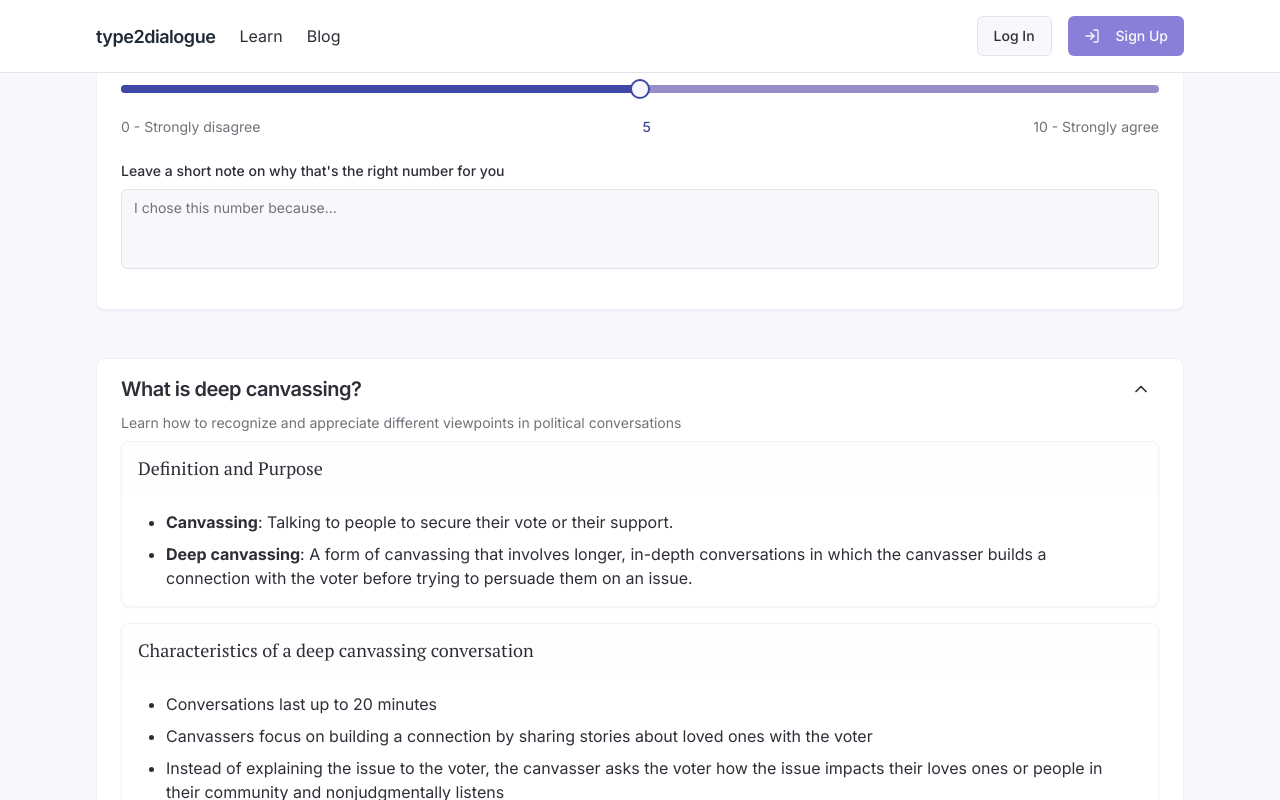
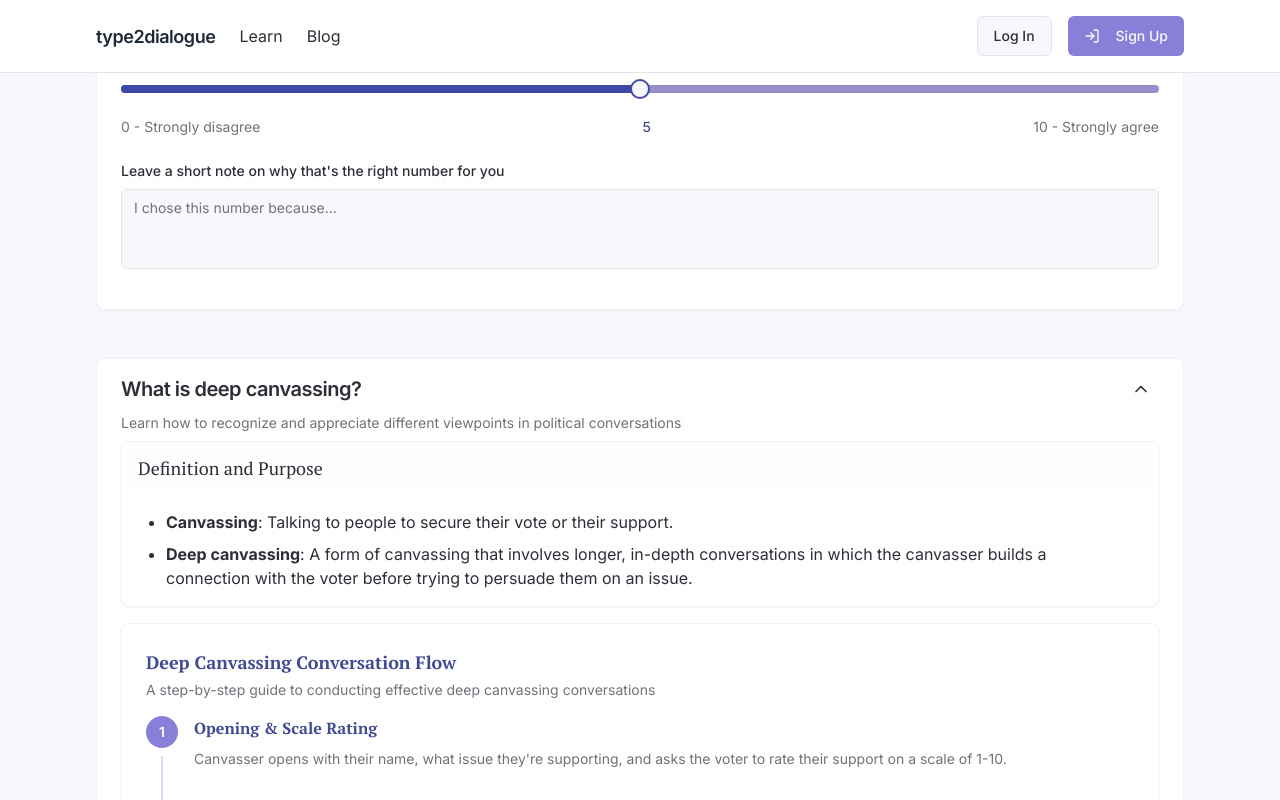
Before and after one commit to djechlin/empathy-wins-dialogue, a React (Vite) app: page /learn/starting-out in a window 1280 px wide. Both pictures are taken after a click on the element 640 px from the left and 859 px from the top of the page. Shown: the part 459-1259 px from the top of the page. Built offline with nearby package versions, Linux system fonts and the light colour scheme; a web font is replaced by a local one.

Commit message:
Refactor: Replace list with conversation flow graphic
Replaced the "Characteristics of a deep canvassing conversation" list with a visual representation of the conversation flow, including a vertical line with numbered steps.

```diff
--- /dev/null
+++ b/src/components/learn/ConversationFlow.tsx
@@ -0,0 +1,76 @@
+
+import React from 'react';
+import { Card, CardContent } from '@/components/ui/card';
+
+interface FlowStepProps {
+  number: number;
+  title: string;
+  description: string;
+  isLast?: boolean;
+}
+
+const FlowStep: React.FC<FlowStepProps> = ({ number, title, description, isLast = false }) => {
+  return (
+    <div className="flex items-start gap-4">
+      <div className="flex flex-col items-center">
+        <div className="w-8 h-8 bg-dialogue-purple text-white rounded-full flex items-center justify-center font-semibold text-sm">
+          {number}
+        </div>
+        {!isLast && <div className="w-0.5 h-16 bg-dialogue-purple/30 mt-2"></div>}
+      </div>
+      <div className="flex-1 pb-8">
+        <h4 className="font-semibold text-dialogue-darkblue mb-2">{title}</h4>
+        <p className="text-sm text-muted-foreground leading-relaxed">{description}</p>
+      </div>
+    </div>
+  );
+};
+
+const ConversationFlow: React.FC = () => {
+  const steps = [
+    {
+      title: "Opening & Scale Rating",
+      description: "Canvasser opens with their name, what issue they're supporting, and asks the voter to rate their support on a scale of 1-10."
+    },
+    {
+      title: "Explore Personal Connections",
+      description: "Canvasser asks the voter who they know who's affected by the issue and begins exploring the issue with them."
+    },
+    {
+      title: "Share Personal Stories",
+      description: "If needed, canvasser shares their story unrelated to politics, just about a time a loved one was there for them, and elicits a similar story from the voter."
+    },
+    {
+      title: "Support & Community Exploration",
+      description: "Canvasser gives the voter support as they explore the issue and how it relates to people in their community."
+    },
+    {
+      title: "Second Rating & Reflection",
+      description: "Canvasser asks the voter to rate their support a second time, giving the voter a chance to notice if their number has changed."
+    }
+  ];
+
+  return (
+    <Card className="border-dialogue-neutral">
+      <CardContent className="p-6">
+        <div className="mb-4">
+          <h3 className="font-semibold text-dialogue-darkblue text-lg">Deep Canvassing Conversation Flow</h3>
+          <p className="text-sm text-muted-foreground mt-1">A step-by-step guide to conducting effective deep canvassing conversations</p>
+        </div>
+        <div className="space-y-0">
+          {steps.map((step, index) => (
+            <FlowStep
+              key={index}
+              number={index + 1}
+              title={step.title}
+              description={step.description}
+              isLast={index === steps.length - 1}
+            />
+          ))}
+        </div>
+      </CardContent>
+    </Card>
+  );
+};
+
+export default ConversationFlow;
--- a/src/pages/StartingOut.tsx
+++ b/src/pages/StartingOut.tsx
@@ -18,6 +18,7 @@ import DosAndDonts, {
   ConversationDosAndDontsItem
 } from '@/components/learn/DosAndDonts';
 import VideoCard from '@/components/learn/VideoCard';
+import ConversationFlow from '@/components/learn/ConversationFlow';
 
 const Learn = () => {
   return <div className="min-h-screen flex flex-col">
@@ -54,6 +55,8 @@ Do you think the canvasser and possible voters will get into arguments? Maybe th
                         <li><strong>Deep canvassing</strong>: A form of canvassing that involves longer, in-depth conversations in which the canvasser builds a connection with the voter before trying to persuade them on an issue.</li>
                       </FactCardList>
                     </FactCard>
+
+                    <ConversationFlow />
 
                     <FactCard topic="Characteristics of a deep canvassing conversation">
                       <FactCardList>
```
